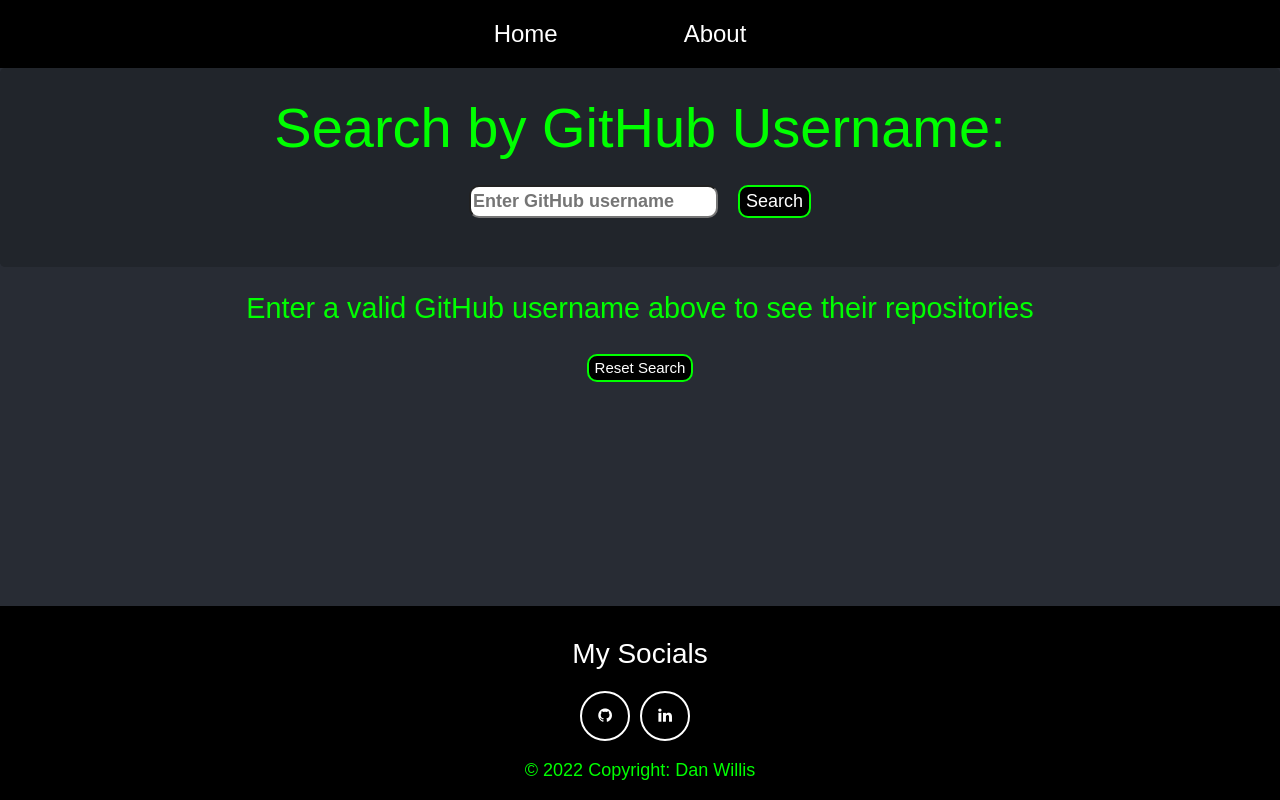
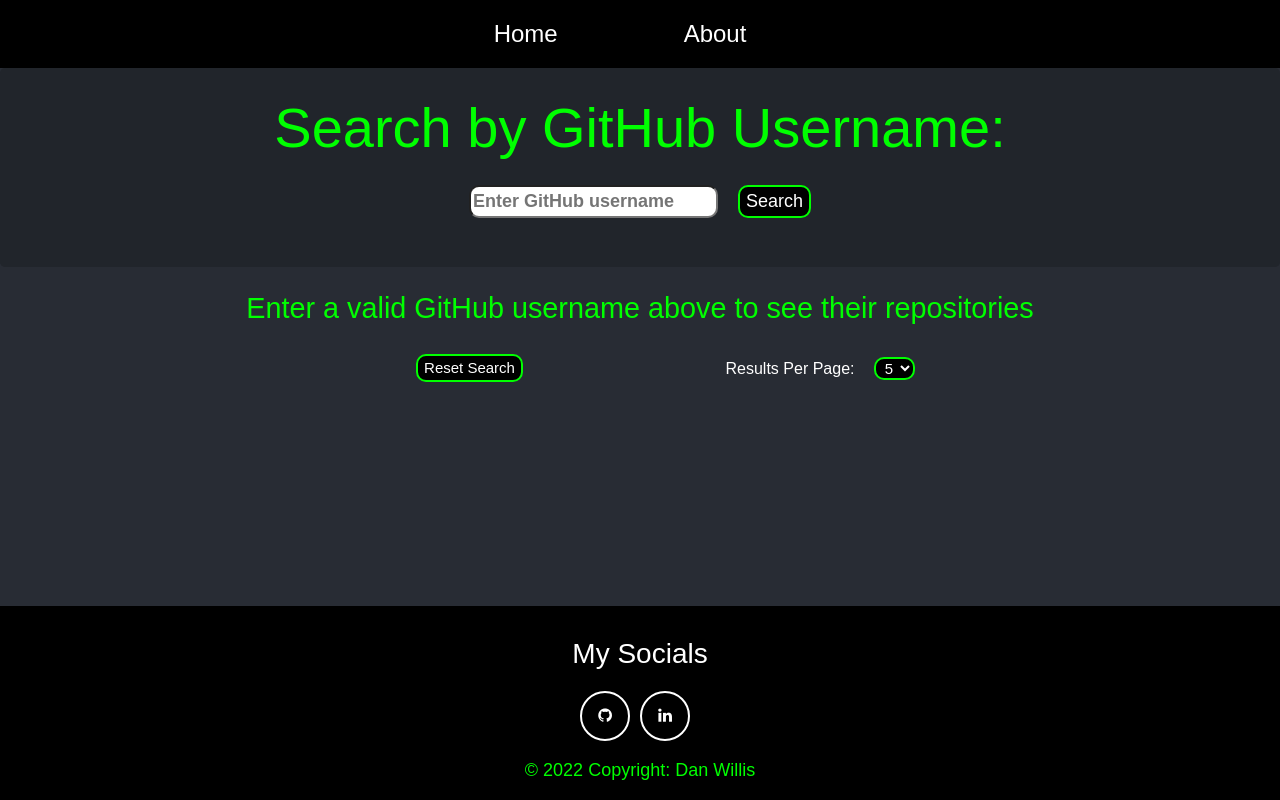
Before and after one commit to WalkingZ3d/github-tracker, a React app: page / in a window 1280 px wide. Built offline with nearby package versions, Linux system fonts and the light colour scheme.

Commit message:
per page option

```diff
--- a/src/App.css
+++ b/src/App.css
@@ -210,11 +210,113 @@
     background-color: var(--body-color) !important;
 }
 
+#perPageLabel {
+    color: white;
+    margin-right: 20px;
+    font-family: 'Orbitron', sans-serif !important;
+}
+
+#perPage {
+    background-color: black;
+    color: white;
+    border: 2px solid var(--orange-color);
+    border-radius: 10px;
+    font-size: 15px;
+    font-family: 'Orbitron', sans-serif !important;
+    display: inline;
+    text-align: center;
+    margin-bottom: 20px;
+    margin-top: 15px;
+}
+
+#pageBtnReset {
+    background-color: black;
+    color: white;
+    border: 2px solid var(--orange-color);
+    border-radius: 10px;
+    font-size: 15px;
+    font-family: 'Orbitron', sans-serif !important;
+    display: inline;
+    text-align: center;
+    margin-top: 20px;
+    margin-bottom: 20px;
+}
+
 #cardBody {
     text-align: center;
     background-color: var( --text-color);
     color: black;
 
+}
+
+/* Extra small devices (phones, 600px and down) */
+@media only screen and (max-width: 600px) {
+
+}
+
+/* Small devices (portrait tablets and large phones, 600px and up) */
+@media only screen and (min-width: 600px) {
+    #pageBtnReset {
+        margin-left: 100px;
+    }
+    #perPage {
+        text-align: center !important;
+        margin-right: 30px;
+    }
+}
+
+/* Medium devices (landscape tablets, 768px and up) */
+@media only screen and (min-width: 768px) {
+    #pageBtnReset {
+        margin-left: 150px;
+    }
+    #perPage {
+        text-align: center !important;
+        margin-right: 100px;
+    }
+}
+
+/* Large devices (laptops/desktops, 992px and up) */
+@media only screen and (min-width: 992px) {
+    #pageBtnReset {
+        margin-left: 250px;
+    }
+    #perPage {
+        text-align: center !important;
+        margin-right: 170px;
+    }
+}
+
+/* Extra large devices (large laptops and desktops, 1200px and up) */
+@media only screen and (min-width: 1200px) {
+    #pageBtnReset {
+        margin-left: 250px;
+    }
+    #perPage {
+        text-align: center !important;
+        margin-right: 230px;
+    }
+}
+
+/* Extra large devices (large laptops and desktops, 1200px and up) */
+@media only screen and (min-width: 1400px) {
+    #pageBtnReset {
+        margin-left: 450px;
+    }
+    #perPage {
+        text-align: center !important;
+        margin-right: 390px;
+    }
+}
+
+@media only screen and (min-width: 1600px) {
+    #pageBtnReset {
+        margin-left: 540px;
+    }
+    #perPage {
+        text-align: center !important;
+        margin-right: 460px;
+    }
 }
 
 #cardInfo {
--- a/src/pages/SearchPage/index.js
+++ b/src/pages/SearchPage/index.js
@@ -8,10 +8,12 @@
     const [submitValue, setSubmitValue] = useState("");
     const [RepoData, setRepoData] = useState([]);
     const [page, setPage] = useState(1);
+    const [perPage, setPerPage] = useState(5);
     const [reposCount, setReposCount] = useState(0);
     const navigate = useNavigate();
 
     useEffect(() => {
+        //console.log(document.getElementById('cars').value)
         if (submitValue.length > 0) {
             async function searchApi2(searchString) {
                 try {
@@ -27,7 +29,7 @@
             async function searchApi(searchString) {
             try {
                 let xd = reposCount
-                const {data} = await axios.get(`https://api.github.com/users/${searchString}/repos?sort=created&per_page=5&page=${page}`);
+                const {data} = await axios.get(`https://api.github.com/users/${searchString}/repos?sort=created&per_page=${perPage}&page=${page}`);
                 if(data.length === 0){
                     console.log("nope")
                     setPage(prev => prev - 1)
@@ -54,7 +56,7 @@
             document.getElementById('output').style.display = 'none';
         }
 
-    }, [submitValue, page]);
+    }, [submitValue, page, perPage]);
 
     function handleInput(e) {
         const newInput = e.target.value;
@@ -92,6 +94,10 @@
         document.getElementById('pageBtnOutput').style.display = 'none';
     }
 
+    function handleChoice(e) {
+        setPerPage(e);
+    }
+
     return (
             <>
             <div className="jumbotron text-center" id="title">
@@ -108,12 +114,27 @@
                 <div className="row ">
                     <div className="col-sm-12 ">
                         <h2 id='searchH2'></h2>
-                        <button id='pageBtn' onClick={handleClickReset}>Reset Search</button>
+                    </div>
+                    <div className="col-sm-6 text-center">
+                        <button id='pageBtnReset' onClick={handleClickReset}>Reset Search</button>
+                        <br />
+                    </div>
+                    <div className="col-sm-6 ">
+                        <h2 id='searchH2'></h2>
+                        <form className="text-center perPageForm" >
+                            <label id='perPageLabel' htmlFor="perPage">Results Per Page:</label>
+                            <select name="perPage" id="perPage" onChange={function getPerPage(e) {handleChoice(e.target.value)}} defaultValue="5" className="dropdown-dark-color">
+                                <option id="perPageOption" value="1">1</option>
+                                <option value="2">2</option>
+                                <option value="5">5</option>
+                                <option value="10">10</option>
+                            </select>
+                            <br/>
+                        </form>
                         <br />
                     </div>
                 </div>
             </div>
-            <br />
             <div className="container-fluid justify-content-center text-center" id="xd">
                 <ul id='output'>{ renderRepos() }</ul>
             </div>
```
